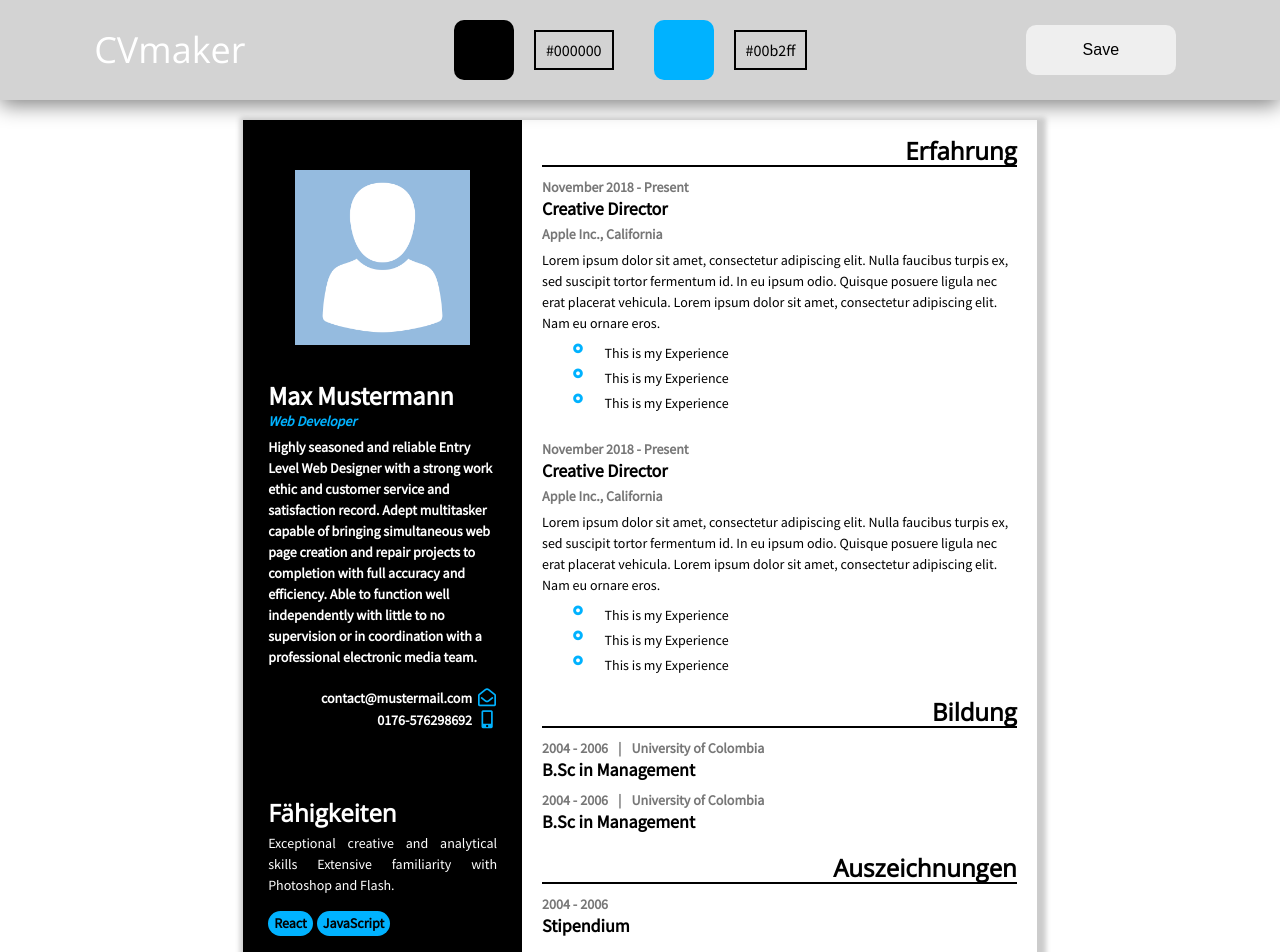
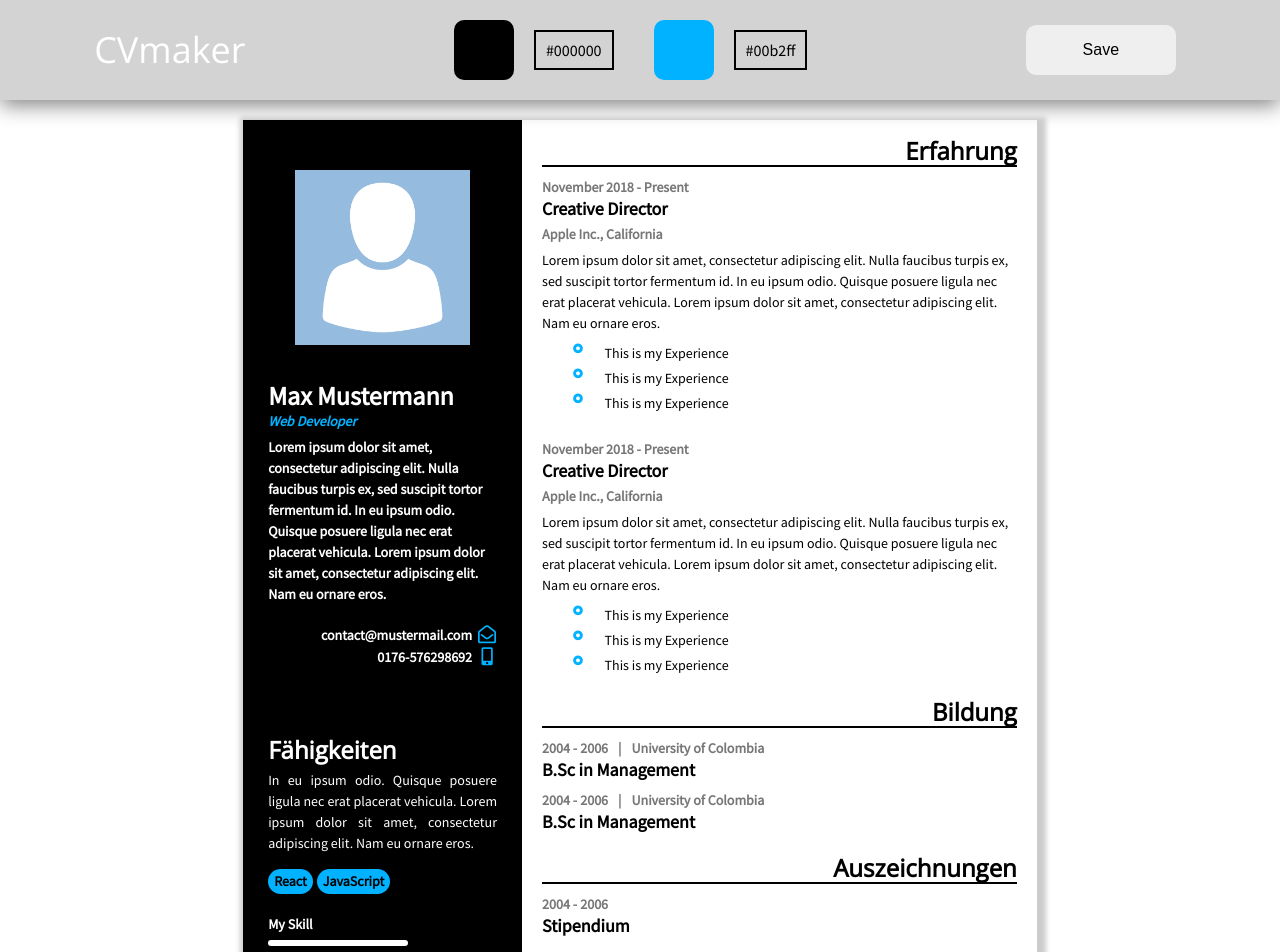
Before and after one commit to SajmonNowak/CV, a React (Create React App) app: page / in a window 1280 px wide. Shown: the top 952 px of the page. Built offline with nearby package versions, Linux system fonts and the light colour scheme.

Commit message:
Added boxshadow to mark editable elements. Added useHover hook.

```diff
--- a/src/components/Sections/Awards.js
+++ b/src/components/Sections/Awards.js
@@ -35,12 +35,14 @@ const Awards = ({ colorSettings }) => {
       <h2 className="heading" style={{ color: `${colorSettings.primary}` }}>
         Auszeichnungen
       </h2>
+      <div className="editable-hover">
         {createAwardSection()}
         {isVisible && (
           <div className="addSection" ref={ref} onClick={addAward}>
             + Add Section
           </div>
         )}
+      </div>
     </div>
   );
 };
--- a/src/components/Sections/Education.js
+++ b/src/components/Sections/Education.js
@@ -35,12 +35,14 @@ const EducationSection = ({ colorSettings }) => {
       <h2 className="heading" style={{ color: `${colorSettings.primary}` }}>
         Bildung
       </h2>
+      <div className="editable-hover">
       {createEducationSection()}
       {isVisible && (
         <div className="addSection" ref={ref} onClick={addEducation}>
           + Add Section
         </div>
       )}
+      </div>
     </div>
   );
 };
--- a/src/components/Sections/Experience.js
+++ b/src/components/Sections/Experience.js
@@ -38,12 +38,14 @@ const ExperienceSection = ({ colorSettings }) => {
       <h2 className="heading" style={{ color: `${colorSettings.primary}` }}>
         Erfahrung
       </h2>
+      <div className="editable-hover">
         {createExperienceSection()}
         {isVisible && (
           <div ref={ref} onClick={addExperience} className="addSection">
             + Add Experience
           </div>
         )}
+      </div>
     </div>
   );
 };
--- a/src/components/Sections/Personal.js
+++ b/src/components/Sections/Personal.js
@@ -1,17 +1,19 @@
-import React, { useRef, useState, useEffect } from "react";
+import React, {  useState } from "react";
 import Input from "../Utilis/Input";
 import Textarea from "../Utilis/Textarea";
 import "../../styles/Personal.css";
 import useVisible from "../Utilis/useVisible";
 import SocialMedia from "../Utilis/SocialMedia";
 import Image from "../Utilis/Image";
+import useHover from "../Utilis/useHover";
 
-const Personal = ({colorSettings}) => {
+const Personal = ({ colorSettings }) => {
   const [social, setSocial] = useState([]);
   const [linkedIn, setLinkedIn] = useState(false);
   const [xing, setXing] = useState(false);
   const [gitHub, setGitHub] = useState(false);
   const { ref, isVisible, setIsVisible } = useVisible(false);
+  const [hoverRef, isHovered] = useHover();
 
   const addContact = (type) => {
     let icon;
@@ -58,14 +60,24 @@ const Personal = ({colorSettings}) => {
 
   const createSocialMedia = () => {
     return social.map((sm) => {
-      return <SocialMedia icon={sm} remove={removeSM} colorSettings={colorSettings} />;
+      return (
+        <SocialMedia
+          icon={sm}
+          remove={removeSM}
+          colorSettings={colorSettings}
+        />
+      );
     });
   };
 
-  const changeImage = () => {};
-
   return (
     <div id="personalDiv" onClick={() => setIsVisible(!isVisible)}>
+      <div
+        ref={hoverRef}
+        style={{
+          boxShadow: isHovered ? `0 0 2px 2px ${colorSettings.secondary}` : "",
+        }}
+      >
         <div className="pictureDiv">
           <Image />
         </div>
@@ -75,7 +87,7 @@ const Personal = ({colorSettings}) => {
             placeholder="Full Name"
             classDefault="name"
           />
-        <div  style={{color:`${colorSettings.secondary}`}}>
+          <div style={{ color: `${colorSettings.secondary}` }}>
             <Input
               defaultValue="Web Developer"
               placeholder="Profession"
@@ -87,7 +99,7 @@ const Personal = ({colorSettings}) => {
             <Textarea
               placeholder="Description"
               id="descriptionInput"
-            defaultValue="Highly seasoned and reliable Entry Level Web Designer with a strong work ethic and customer service and satisfaction record. Adept multitasker capable of bringing simultaneous web page creation and repair projects to completion with full accuracy and efficiency. Able to function well independently with little to no supervision or in coordination with a professional electronic media team."
+              defaultValue="Lorem ipsum dolor sit amet, consectetur adipiscing elit. Nulla faucibus turpis ex, sed suscipit tortor fermentum id. In eu ipsum odio. Quisque posuere ligula nec erat placerat vehicula. Lorem ipsum dolor sit amet, consectetur adipiscing elit. Nam eu ornare eros. "
             />
           </div>
           <div className="contact">
@@ -97,7 +109,10 @@ const Personal = ({colorSettings}) => {
                 id="mailInput"
                 placeholder="E-Mail"
               />
-            <i class="far fa-envelope-open" style={{color: `${colorSettings.secondary}`}}></i>
+              <i
+                class="far fa-envelope-open"
+                style={{ color: `${colorSettings.secondary}` }}
+              ></i>
             </div>
             <div className="socialMediaProfile">
               <Input
@@ -105,28 +120,48 @@ const Personal = ({colorSettings}) => {
                 id="telInput"
                 placeholder="Telephone"
               />
-            <i class="fas fa-mobile-alt" style={{color: `${colorSettings.secondary}`}}></i>
+              <i
+                class="fas fa-mobile-alt"
+                style={{ color: `${colorSettings.secondary}` }}
+              ></i>
             </div>
             {createSocialMedia()}
           </div>
           {isVisible && (
-          <div ref={ref} className="addContact" >
+            <div ref={ref} className="addContact">
               {!linkedIn && (
                 <div
                   className="addSection"
-                style={{color:`${colorSettings.primary}`, filter: "invert(100%)"}}
+                  style={{
+                    color: `${colorSettings.primary}`,
+                    filter: "invert(100%)",
+                  }}
                   onClick={() => addContact("LinkedIn")}
                 >
                   + LinkedIn
                 </div>
               )}
               {!xing && (
-              <div className="addSection" onClick={() => addContact("Xing")} style={{color:`${colorSettings.primary}`, filter: "invert(100%)"}}>
+                <div
+                  className="addSection"
+                  onClick={() => addContact("Xing")}
+                  style={{
+                    color: `${colorSettings.primary}`,
+                    filter: "invert(100%)",
+                  }}
+                >
                   + Xing
                 </div>
               )}
               {!gitHub && (
-              <div className="addSection" onClick={() => addContact("GitHub")} style={{color:`${colorSettings.primary}`, filter: "invert(100%)"}}>
+                <div
+                  className="addSection"
+                  onClick={() => addContact("GitHub")}
+                  style={{
+                    color: `${colorSettings.primary}`,
+                    filter: "invert(100%)",
+                  }}
+                >
                   + GitHub
                 </div>
               )}
@@ -134,6 +169,7 @@ const Personal = ({colorSettings}) => {
           )}
         </div>
       </div>
+    </div>
   );
 };
 
--- a/src/components/Sections/Skill.js
+++ b/src/components/Sections/Skill.js
@@ -3,17 +3,18 @@ import SkillBar from "../Utilis/SkillBar";
 import uniqid from "uniqid";
 import useVisible from "../Utilis/useVisible";
 import Textarea from "../Utilis/Textarea";
-import Tag from "../Utilis/Tag";
 import "../../styles/Skills.css";
 import Input from "../Utilis/Input";
+import useHover from "../Utilis/useHover";
 
-const Skills = ({colorSettings}) => {
+const Skills = ({ colorSettings }) => {
   const [skillSections, setSkillSections] = useState(["10", "20"]);
   const [skillTags, setSkillTags] = useState([
     { name: "React", id: 451 },
     { name: "JavaScript", id: 452 },
   ]);
   const { ref, isVisible, setIsVisible } = useVisible(false);
+  const [hoverRef, isHovered] = useHover();
 
   const addSkill = () => {
     setSkillSections(skillSections.concat(uniqid()));
@@ -30,7 +31,7 @@ const Skills = ({colorSettings}) => {
 
   const editTag = (value, target) => {
     const newTagArray = skillTags.map((obj) => {
-      if (obj.id == target.id) {
+      if (obj.id === target.id) {
         return { ...obj, name: value };
       }
 
@@ -59,7 +60,13 @@ const Skills = ({colorSettings}) => {
   const displayTags = () => {
     return skillTags.map((tag) => {
       return (
-        <div className="tag"  style={{backgroundColor:`${colorSettings.secondary}`, color: `${colorSettings.primary}`}}>
+        <div
+          className="tag"
+          style={{
+            backgroundColor: `${colorSettings.secondary}`,
+            color: `${colorSettings.primary}`,
+          }}
+        >
           <Input
             id={tag.id}
             placeholder="Tag"
@@ -79,9 +86,13 @@ const Skills = ({colorSettings}) => {
       onClick={() => setIsVisible(!isVisible)}
     >
       <h2>Fähigkeiten</h2>
-      <Textarea
-        defaultValue="Exceptional creative and analytical skills Extensive familiarity with Photoshop and Flash."
-      />
+      <div
+        ref={hoverRef}
+        style={{
+          boxShadow: isHovered ? `0 0 2px 2px ${colorSettings.secondary}` : "",
+        }}
+      >
+        <Textarea defaultValue="In eu ipsum odio. Quisque posuere ligula nec erat placerat vehicula. Lorem ipsum dolor sit amet, consectetur adipiscing elit. Nam eu ornare eros. " />
         <div class="tag-container">{displayTags()}</div>
         <div className="bars-container">{createSkillBars()}</div>
         {isVisible && (
@@ -89,20 +100,29 @@ const Skills = ({colorSettings}) => {
             <div
               onClick={addSkill}
               className="addSection"
-            style={{marginTop: "10px", color:`${colorSettings.primary}`, filter: "invert(100%)"}}
+              style={{
+                marginTop: "10px",
+                color: `${colorSettings.primary}`,
+                filter: "invert(100%)",
+              }}
             >
               Add Bar
             </div>
             <div
               onClick={addTag}
               className="addSection"
-            style={{marginTop: "10px", color:`${colorSettings.primary}`, filter: "invert(100%)"}}
+              style={{
+                marginTop: "10px",
+                color: `${colorSettings.primary}`,
+                filter: "invert(100%)",
+              }}
             >
               Add Tag
             </div>
           </div>
         )}
       </div>
+    </div>
   );
 };
 
--- /dev/null
+++ b/src/components/Utilis/useHover.js
@@ -0,0 +1,27 @@
+import { useState, useRef, useEffect } from "react";
+
+function useHover() {
+  const [value, setValue] = useState(false);
+  const ref = useRef(null);
+
+  const handleMouseOver = () => setValue(true);
+  const handleMouseOut = () => setValue(false);
+
+  useEffect(
+    () => {
+      const node = ref.current;
+      if (node) {
+        node.addEventListener("mouseover", handleMouseOver);
+        node.addEventListener("mouseout", handleMouseOut);
+        return () => {
+          node.removeEventListener("mouseover", handleMouseOver);
+          node.removeEventListener("mouseout", handleMouseOut);
+        };
+      }
+    },
+    [ref.current] // Recall only if ref changes
+  );
+  return [ref, value];
+}
+
+export default useHover;
--- a/src/styles/App.css
+++ b/src/styles/App.css
@@ -40,6 +40,10 @@
   padding-bottom: 50px;
 }
 
+.editable-hover:hover {
+  box-shadow: 0 0 2px 2px;
+}
+
 @media print {
   .notPrinted {
     display: none;
```
Also changed, not shown: 16 other files (tests, documents, lock files or other folders). Lines whose indentation alone changed are shown as unchanged.
